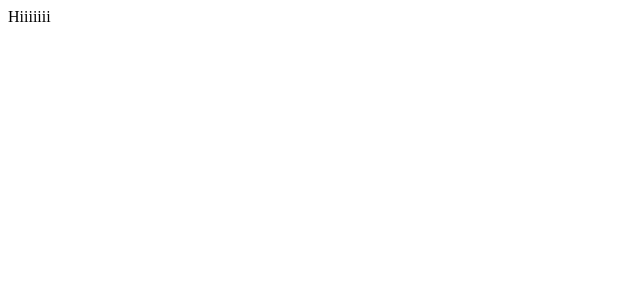
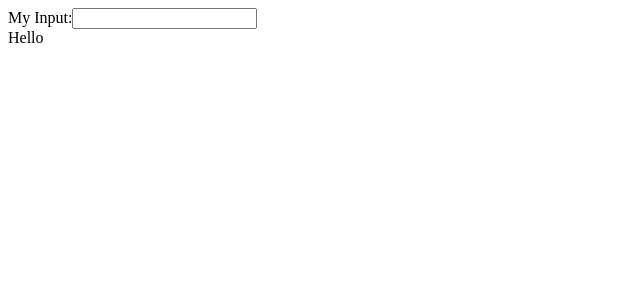
Before and after one commit to karpss/AutoComplete, a React (Vite) app: page / in a window 1280 px wide. Shown: the top 300 px of the page, without its empty margins (0-640 px from the left). Built offline with nearby package versions, Linux system fonts and the light colour scheme.

Commit message:
Did more work on the components, structred the way props will be passed to Autocomplete

```diff
--- a/src/App.tsx
+++ b/src/App.tsx
@@ -1,5 +1,14 @@
 /* eslint-disable */
+import AutocompleteSearch from "./components/AutocompleteSearch";
 
 export default function App() {
-  return <>Hiiiiiii</>;
+  return (
+
+  <div>
+
+  <AutocompleteSearch/>
+
+
+  </div>
+  )
 }
--- /dev/null
+++ b/src/components/AutocompleteSearch/index.tsx
@@ -0,0 +1,16 @@
+/* eslint-disable */
+import React from 'react';
+
+import SearchInputBar from '../SearchInputBar';
+import ProductsList from '../ProductsList';
+
+const AutocompleteSearch = () => {
+  return (
+    <div>
+    <SearchInputBar/>
+    <ProductsList/>
+    </div>
+  )
+}
+
+export default AutocompleteSearch;
--- /dev/null
+++ b/src/components/ProductsList/index.tsx
@@ -0,0 +1,16 @@
+/* eslint-disable */
+import React from 'react';
+
+import { Product } from '../../product-type';
+
+const ProductsList: React.FC = ({
+
+  }) => {
+    return (
+      <div >
+        Hello
+      </div>
+    );
+  };
+
+  export default ProductsList;
--- /dev/null
+++ b/src/components/SearchInputBar/index.tsx
@@ -0,0 +1,20 @@
+/* eslint-disable */
+import React from "react";
+
+
+const SearchInputBar: React.FC = ({
+
+  }) => {
+    return (
+
+    <>
+    <label htmlFor="my-input">My Input:</label>
+    <input
+      type="text"
+      id="my-input"
+    />
+  </>
+    )
+  };
+
+  export default SearchInputBar;
```
Also changed, not shown: src/components/AutocompleteSearch/AutocompleteSearch.tsx (deleted), src/components/ProductsList/ProductsList.tsx (deleted), src/components/SearchInputBar/SearchInputBar.tsx (deleted).
